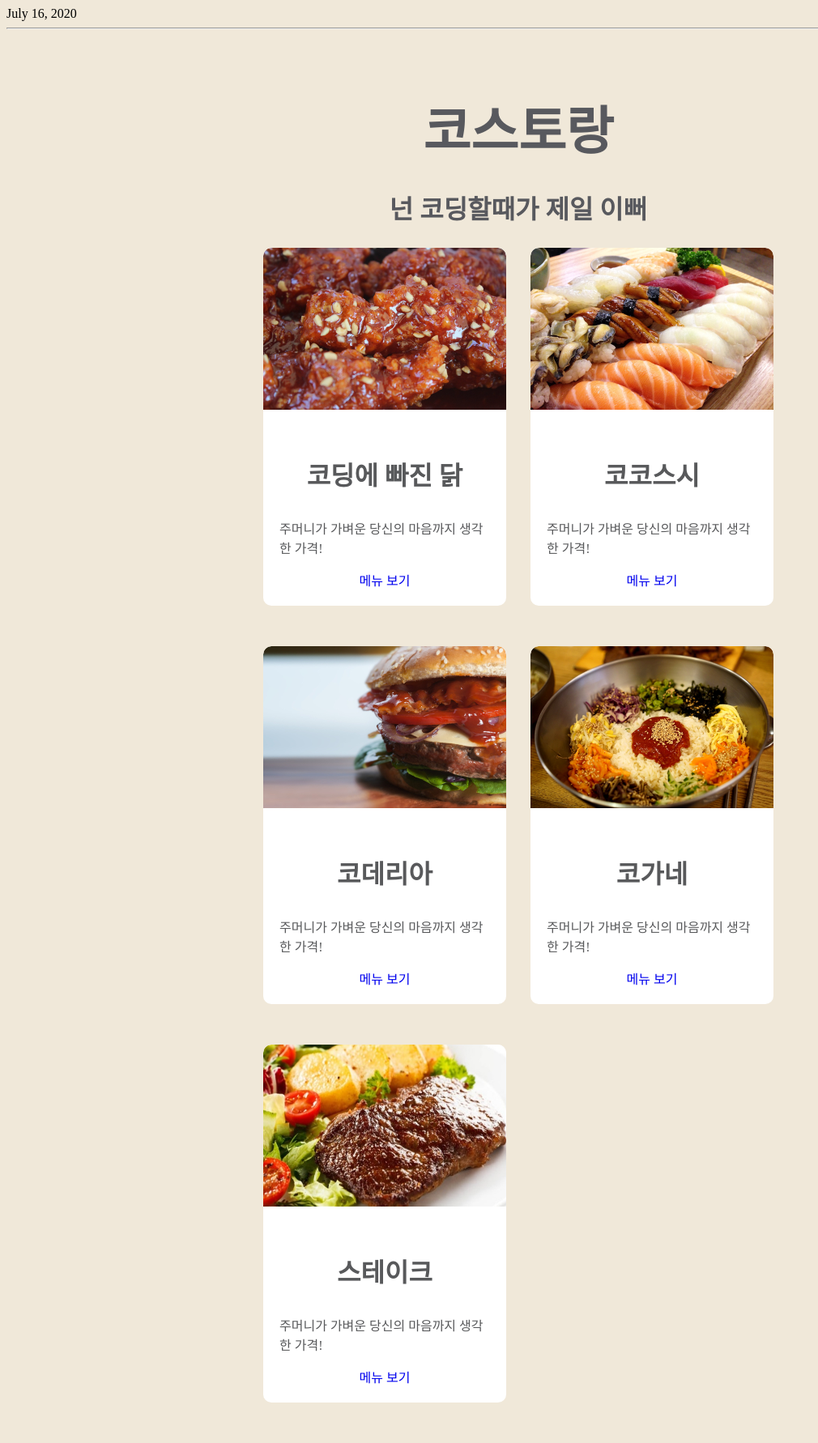
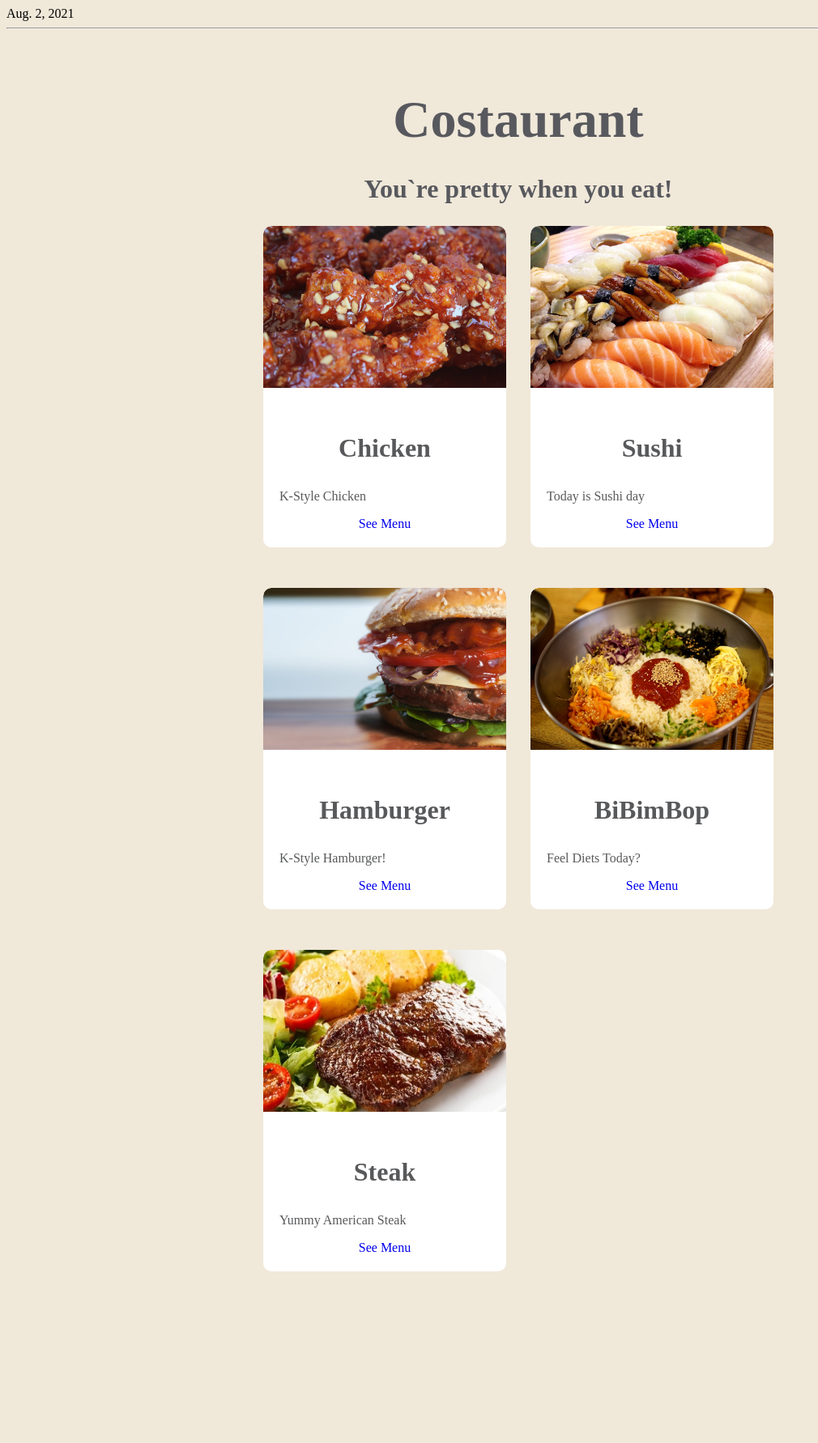
Before and after one commit to yimxx042/Django, a Django app: page /index/ in a window 1280 px wide. Shown: the whole page at 81% size, without its empty margins (0-1010 px from the left). After the commit the page ends 1570 px from the top, so only its background shows below. Run offline with Django 3.2, Linux system fonts and the light colour scheme; some web fonts are replaced.

Commit message:
add date function

```diff
--- /dev/null
+++ b/foods/templates/foods/base.html
@@ -0,0 +1,24 @@
+{% load static %} <!--parents template-->
+<!DOCTYPE html>
+<html>
+<head>
+  <title>코스토랑</title>
+  <meta charset="utf-8">
+  <link rel="stylesheet" href={% static 'foods/css/styles.css'%}>
+</head>
+<body>
+  <div>
+  {% block date-block %}
+  {% endblock date-block %}
+  </div>
+  <hr/>
+
+  <h1>Costaurant</h1>
+  <h2>You`re pretty when you eat!</h2>
+
+  <div class="food-container">
+    {% block food-container %}
+    {% endblock food-container %}
+  </div>
+</body>
+</html>
--- a/foods/templates/foods/index.html
+++ b/foods/templates/foods/index.html
@@ -1,65 +1,53 @@
-{% load static %}
-<!DOCTYPE html>
-<html>
-<head>
-  <title>코스토랑</title>
-  <meta charset="utf-8">
-  <link rel="stylesheet" href={% static 'foods/css/styles.css'%}>
-</head>
-<body>
-  <div> July 16, 2020 </div>
-  <hr/>
+{% extends './base.html' %}
+{% load static %} <!--children template-->
 
-  <h1>코스토랑</h1>
-  <h2>넌 코딩할때가 제일 이뻐</h2>
+{% block date-block %}
+<div> {{date}} </div>
+{% endblock date-block %}
 
-  <div class="food-container">
-
+{% block food-container %}
     <div class="food">
       <img src={% static "foods/images/chicken.jpg" %} width="300px" height="200px"/>
       <div class="info">
-        <h3>코딩에 빠진 닭</h3>
-        <P>주머니가 가벼운 당신의 마음까지 생각한 가격!</p>
-        <a href="#">메뉴 보기</a>
+        <h3>Chicken</h3>
+        <P>K-Style Chicken</p>
+        <a href="#">See Menu</a>
       </div>
     </div>
 
     <div class="food">
       <img src={% static "foods/images/sushi.jpg" %} width="300px" height="200px"/>
       <div class="info">
-        <h3>코코스시</h3>
-        <P>주머니가 가벼운 당신의 마음까지 생각한 가격!</p>
-        <a href="#">메뉴 보기</a>
+        <h3>Sushi</h3>
+        <P>Today is Sushi day</p>
+        <a href="#">See Menu</a>
       </div>
     </div>
 
     <div class="food">
       <img src={% static "foods/images/burger.jpg" %} width="300px" height="200px"/>
       <div class="info">
-        <h3>코데리아</h3>
-        <P>주머니가 가벼운 당신의 마음까지 생각한 가격!</p>
-        <a href="#">메뉴 보기</a>
+        <h3>Hamburger</h3>
+        <P>K-Style Hamburger!</p>
+        <a href="#">See Menu</a>
       </div>
     </div>
 
     <div class="food">
       <img src= {% static "foods/images/bibimbap.jpg" %} width="300px" height="200px"/>
       <div class="info">
-        <h3>코가네</h3>
-        <P>주머니가 가벼운 당신의 마음까지 생각한 가격!</p>
-        <a href="#">메뉴 보기</a>
+        <h3>BiBimBop</h3>
+        <P>Feel Diets Today?</p>
+        <a href="#">See Menu</a>
       </div>
     </div>
 
     <div class="food">
       <img src= {% static "foods/images/steak.PNG" %} width="300px" height="200px"/>
       <div class="info">
-        <h3>스테이크</h3>
-        <P>주머니가 가벼운 당신의 마음까지 생각한 가격!</p>
-        <a href="#">메뉴 보기</a>
+        <h3>Steak</h3>
+        <P>Yummy American Steak</p>
+        <a href="#">See Menu</a>
       </div>
     </div>
-
-  </div>
-</body>
-</html>
+    {% endblock food-container %}
--- a/foods/views.py
+++ b/foods/views.py
@@ -1,6 +1,9 @@
 from django.shortcuts import render
 from django.http import HttpResponse
+from datetime import datetime
 
 # Create your views here.
 def index(request):
-    return render(request, 'foods/index.html')
+    today = datetime.today().date()
+    context = {"date":today}
+    return render(request, 'foods/index.html', context=context)
```
